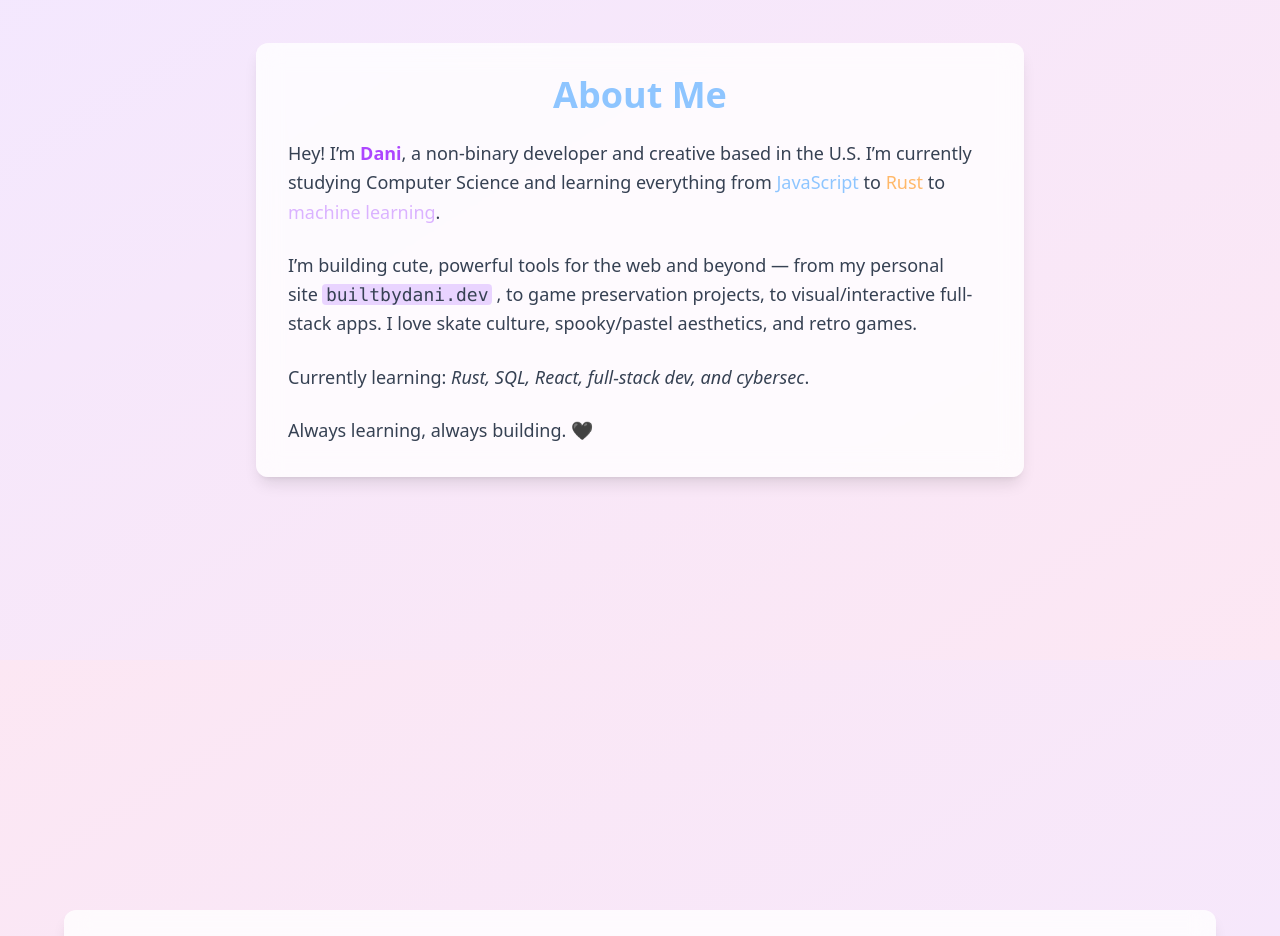
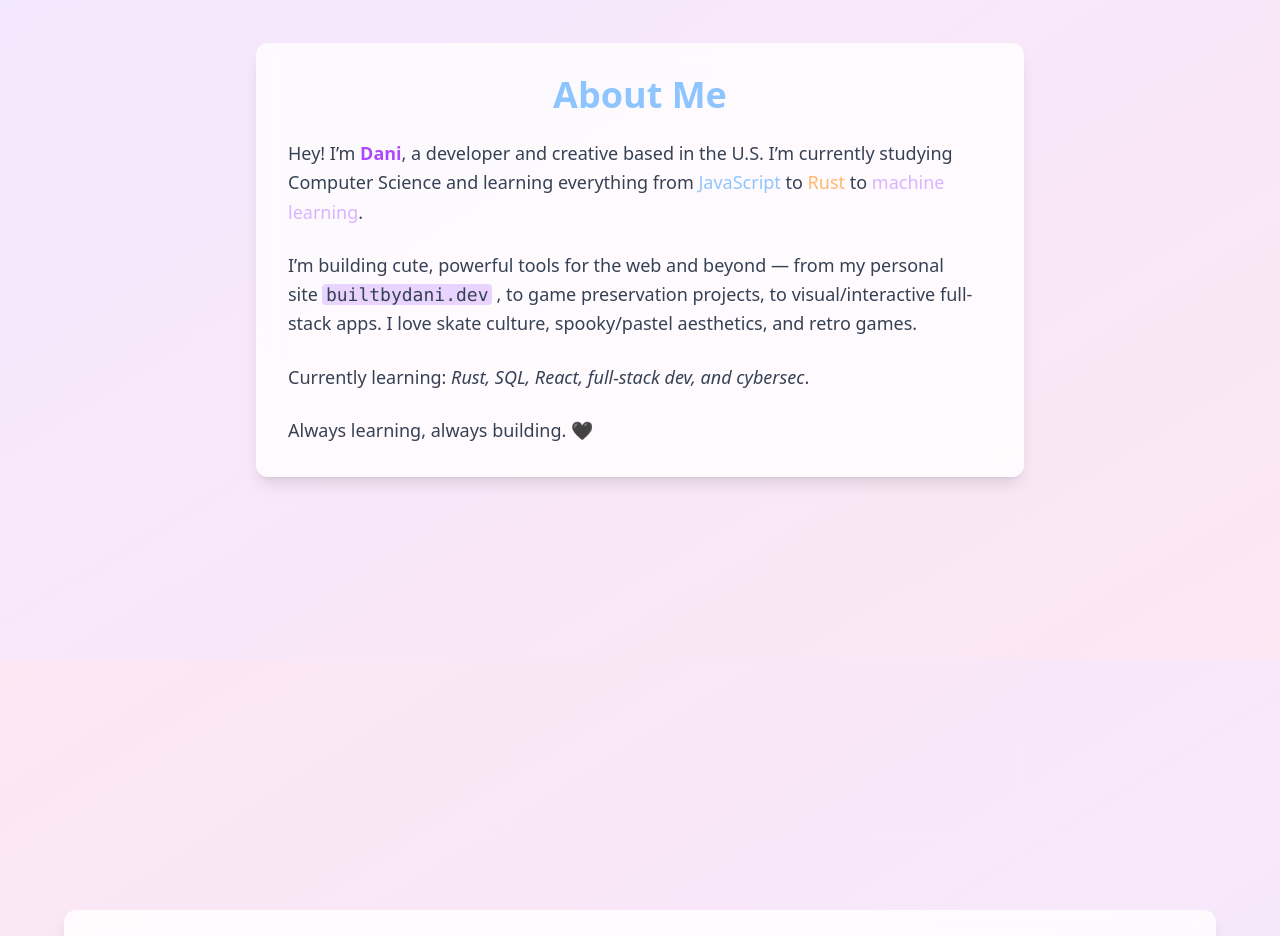
Before and after one commit to builtbydani/BioWebsite, a React (Vite) app in the folder builtbydani/: page / in a window 1280 px wide. Shown: the part 940-1876 px from the top of the page. Built offline with nearby package versions, Linux system fonts and the light colour scheme.

Commit message:
slight change

```diff
--- a/builtbydani/src/App.tsx
+++ b/builtbydani/src/App.tsx
@@ -14,7 +14,7 @@ function App() {
 
             <p className="text-lg text-gray-700 leading-relaxed">
               Hey! I’m <span className="font-semibold text-purple-500">Dani</span>, a
-              non-binary developer and creative based in the U.S.
+              developer and creative based in the U.S.
               I’m currently studying <span className="font-medium">Computer Science</span> and
               learning everything from
               <span className="font-medium text-blue-300"> JavaScript</span> to
```
